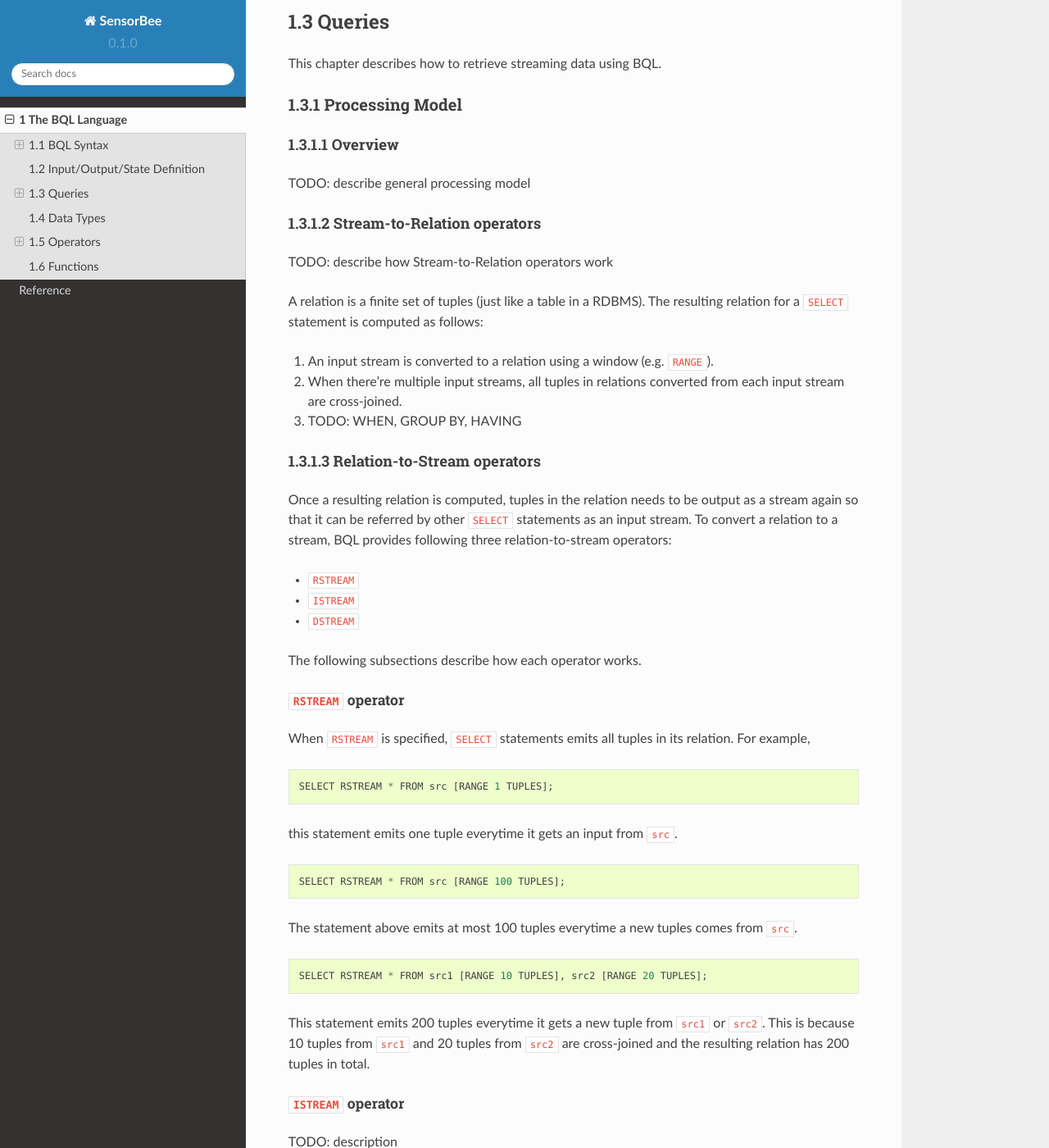
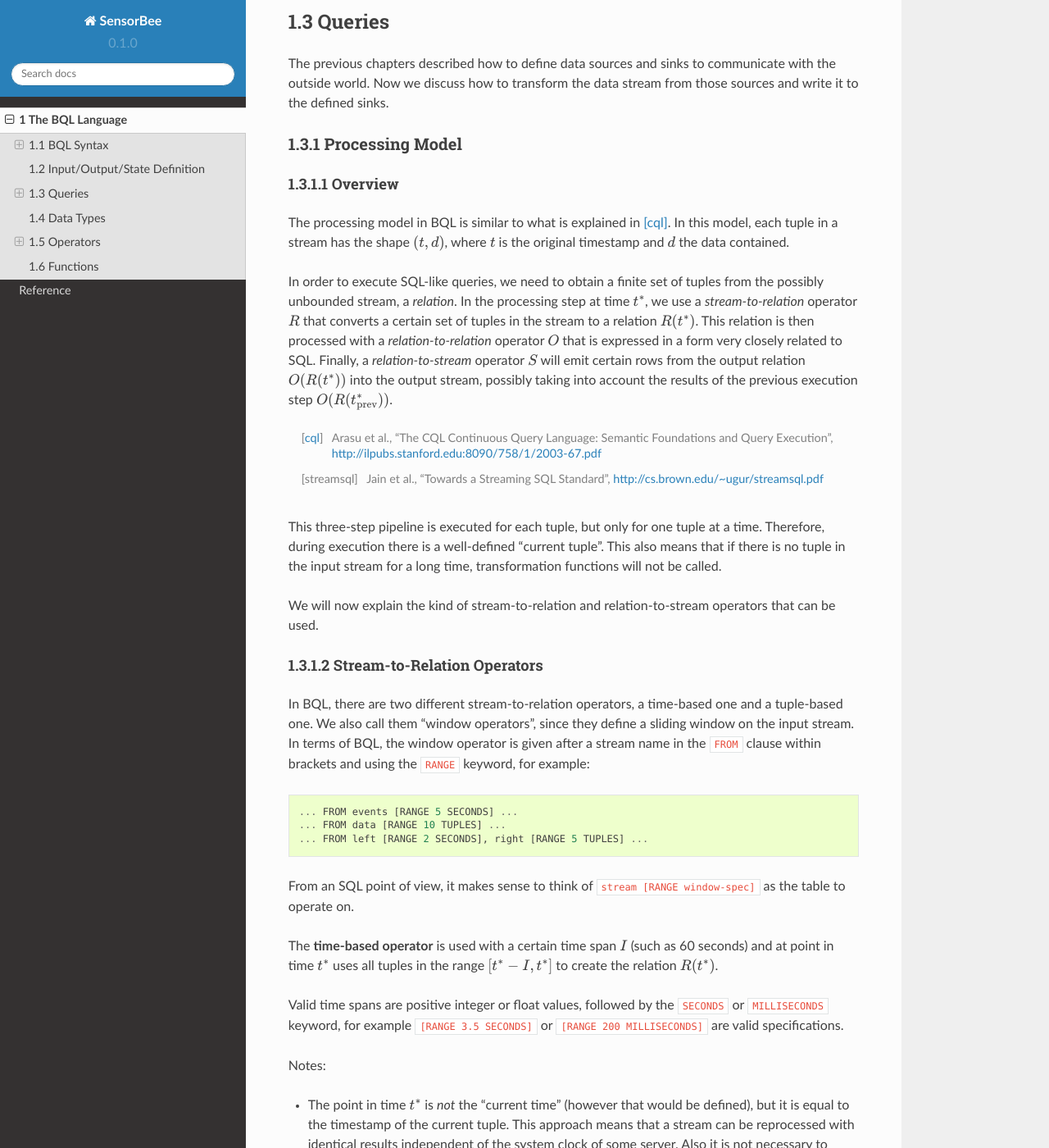
Before and after one commit to sensorbee/docs, a Sphinx documentation site: the page built from source/bql.rst, in a window 1280 px wide and 1400 px high, scrolled down 1240 px. Shown: the whole window at 82% size. Built offline with Sphinx 7.4.7 and the Read the Docs theme 2.0.0, drawn with Linux system fonts in a browser that asks for light colours; some of the changed text lies outside the part shown.

Commit message:
first part of processing model

```diff
--- a/source/bql/queries.rst
+++ b/source/bql/queries.rst
@@ -2,7 +2,8 @@
 Queries
 *******
 
-This chapter describes how to retrieve streaming data using BQL.
+The previous chapters described how to define data sources and sinks to communicate with the outside world.
+Now we discuss how to transform the data stream from those sources and write it to the defined sinks.
 
 Processing Model
 ================
@@ -10,22 +11,66 @@ Processing Model
 Overview
 --------
 
-TODO: describe general processing model
+The processing model in BQL is similar to what is explained in [cql]_.
+In this model, each tuple in a stream has the shape :math:`(t, d)`, where :math:`t` is the original timestamp and :math:`d` the data contained.
 
-Stream-to-Relation operators
+In order to execute SQL-like queries, we need to obtain a finite set of tuples from the possibly unbounded stream, a *relation*.
+In the processing step at time :math:`t^*`, we use a *stream-to-relation* operator :math:`R` that converts a certain set of tuples in the stream to a relation :math:`R(t^*)`.
+This relation is then processed with a *relation-to-relation* operator :math:`O` that is expressed in a form very closely related to SQL.
+Finally, a *relation-to-stream* operator :math:`S` will emit certain rows from the output relation :math:`O(R(t^*))` into the output stream, possibly taking into account the results of the previous execution step :math:`O(R(t^*_{\text{prev}}))`.
+
+.. [cql] Arasu et al., "The CQL Continuous Query Language: Semantic Foundations and Query Execution", http://ilpubs.stanford.edu:8090/758/1/2003-67.pdf
+
+.. [streamsql] Jain et al., "Towards a Streaming SQL Standard", http://cs.brown.edu/~ugur/streamsql.pdf
+
+This three-step pipeline is executed for each tuple, but only for one tuple at a time.
+Therefore, during execution there is a well-defined "current tuple".
+This also means that if there is no tuple in the input stream for a long time, transformation functions will not be called.
+
+We will now explain the kind of stream-to-relation and relation-to-stream operators that can be used.
+
+
+Stream-to-Relation Operators
 ----------------------------
 
-TODO: describe how Stream-to-Relation operators work
+In BQL, there are two different stream-to-relation operators, a time-based one and a tuple-based one.
+We also call them "window operators", since they define a sliding window on the input stream.
+In terms of BQL, the window operator is given after a stream name in the ``FROM`` clause within brackets and using the ``RANGE`` keyword, for example::
 
-A relation is a finite set of tuples (just like a table in a RDBMS). The
-resulting relation for a ``SELECT`` statement is computed as follows:
+    ... FROM events [RANGE 5 SECONDS] ...
+    ... FROM data [RANGE 10 TUPLES] ...
+    ... FROM left [RANGE 2 SECONDS], right [RANGE 5 TUPLES] ...
 
-1. An input stream is converted to a relation using a window (e.g. ``RANGE``).
-2. When there're multiple input streams, all tuples in relations converted
-   from each input stream are cross-joined.
-3. TODO: WHEN, GROUP BY, HAVING
+From an SQL point of view, it makes sense to think of ``stream [RANGE window-spec]`` as the table to operate on.
 
-.. _bql_queries_relation_to_stream_operators:
+
+The **time-based operator** is used with a certain time span :math:`I` (such as 60 seconds) and at point in time :math:`t^*` uses all tuples in the range :math:`[t^*-I, t^*]` to create the relation :math:`R(t^*)`.
+
+Valid time spans are positive integer or float values, followed by the ``SECONDS`` or ``MILLISECONDS`` keyword, for example ``[RANGE 3.5 SECONDS]`` or ``[RANGE 200 MILLISECONDS]`` are valid specifications.
+
+Notes:
+
+- The point in time :math:`t^*` is *not* the "current time" (however that would be defined), but it is equal to the timestamp of the current tuple.
+  This approach means that a stream can be reprocessed with identical results independent of the system clock of some server.
+  Also it is not necessary to worry about a delay until a tuple arrives in the system and is processed there.
+- It is assumed that the tuples in the input stream arrive in the order of their timestamps.
+  If timestamps are out of order, the window contents are not well-defined.
+- The sizes of relations :math:`R(t^*_1)` and :math:`R(t^*_2)` can be different, since there may be more or less tuples in the given time span.
+  However, there is always at least one tuple in the relation (the current one).
+
+
+The **tuple-based operator** is used with a number :math:`k` and uses the last :math:`k` tuples that have arrived (or *all* tuples that have arrived when this number is less than :math:`k`) to create the relation :math:`R(t^*)`.
+
+Valid ranges are positive integral values, followed by the ``TUPLES`` keyword, for example ``[RANGE 10 TUPLES]`` is a valid specification.
+
+Notes:
+
+- The timestamps of tuples do not have any effect with this operator, they can also be out of order.
+  Only the order in which the tuples arrived is important.
+  (Note that for highly concurrent systems, "order" is not always a well-defined term.)
+- At the beginning of stream processing, when less than :math:`k` tuples have arrived, the size of the relation will be less than :math:`k`.
+  As soon as :math:`k` tuples have arrived, the relation size will be constant.
+
 
 Relation-to-Stream operators
 ----------------------------
--- a/source/conf.py
+++ b/source/conf.py
@@ -29,7 +29,7 @@ import shlex
 # Add any Sphinx extension module names here, as strings. They can be
 # extensions coming with Sphinx (named 'sphinx.ext.*') or your custom
 # ones.
-extensions = []
+extensions = ['sphinx.ext.mathjax']
 
 # Add any paths that contain templates here, relative to this directory.
 templates_path = ['_templates']
```
